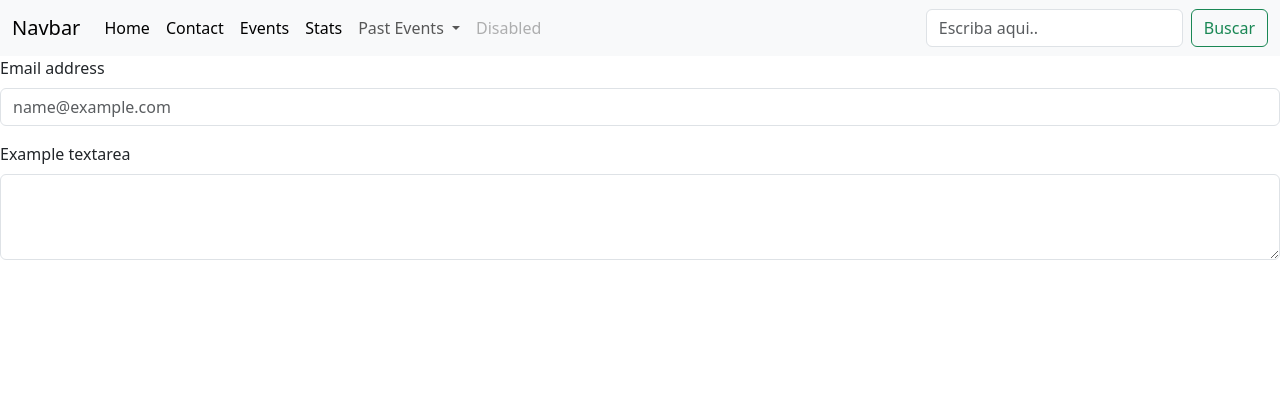
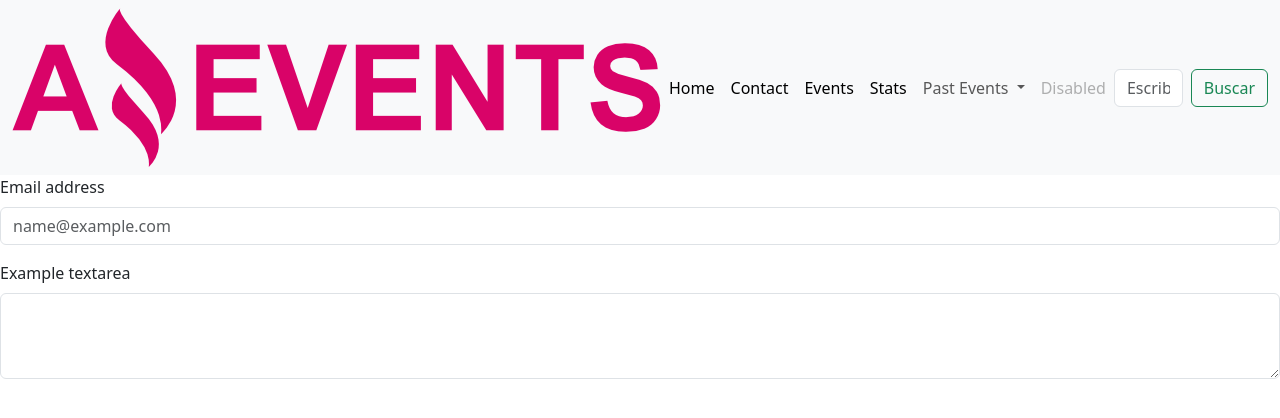
Before and after one commit to RedNickTechnologies/paginaAmazingEvents, a plain HTML site: page src/contact.html in a window 1280 px wide. Drawn offline with nearby package versions, Linux system fonts and the light colour scheme.

Commit message:
Agregando el logo a la navbar
En este momento agrego el logo a la navbar

```diff
--- a/src/contact.html
+++ b/src/contact.html
@@ -10,7 +10,7 @@
 <header>
     <nav class="navbar navbar-expand-lg bg-body-tertiary">
       <div class="container-fluid">
-        <a class="navbar-brand" href="#">Navbar</a>
+        <img src="../assets/Logo_Amazing_Events.png" alt="">
         <button class="navbar-toggler" type="button" data-bs-toggle="collapse" data-bs-target="#navbarSupportedContent"
           aria-controls="navbarSupportedContent" aria-expanded="false" aria-label="Toggle navigation">
           <span class="navbar-toggler-icon"></span>
```
Also changed, not shown: src/details.html (+1 -1 lines), src/events.html (+1 -1 lines), src/index.html (+1 -1 lines), src/stats.html (+1 -1 lines), assets/Logo_Amazing_Events.png (renamed from assets/Logo Amazing Events.png).
